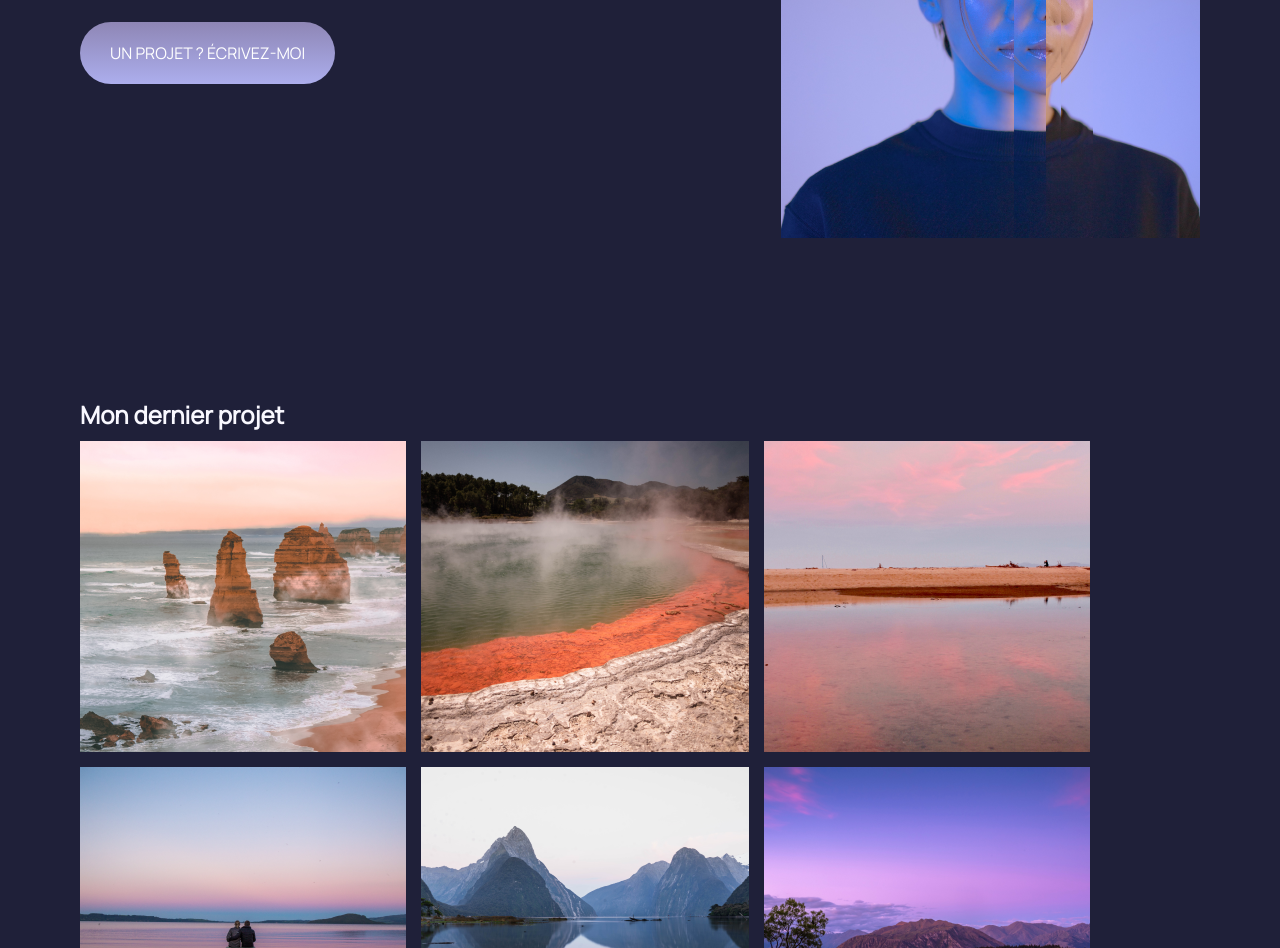
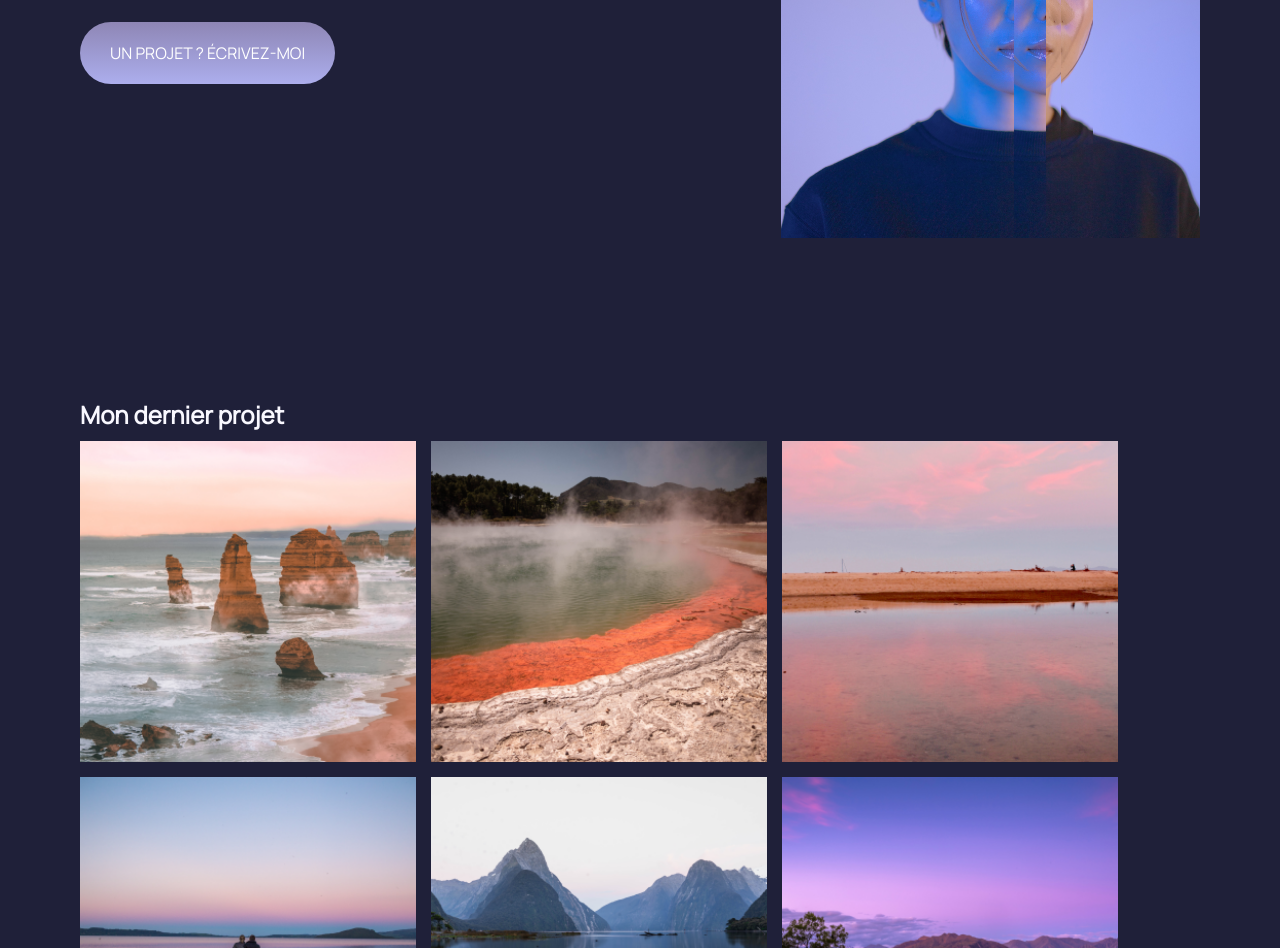
Before and after one commit to toavinathedev-luffy/OC-html, a plain HTML site: page Web_Ressources/accueil.html in a window 1280 px wide. Shown: the part 352-1300 px from the top of the page. Drawn offline with Linux system fonts and the light colour scheme.

Commit message:
2 rangées , 3 colonnes

```diff
--- a/Web_Ressources/style.css
+++ b/Web_Ressources/style.css
@@ -92,3 +92,6 @@ footer {
     flex-wrap: wrap;
     gap:15px;
 }
+.project-picture img {
+  width: 30%;
+}
```
